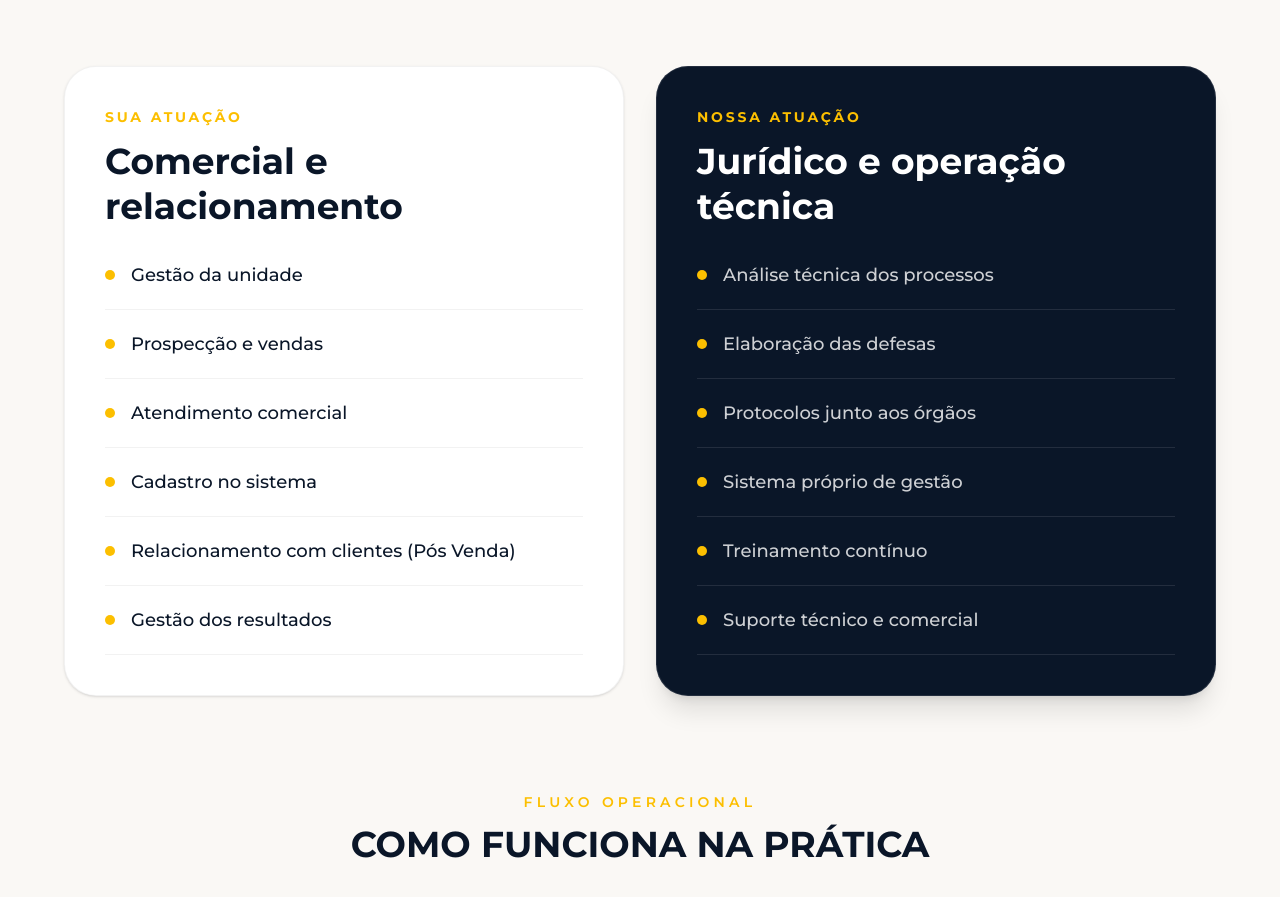
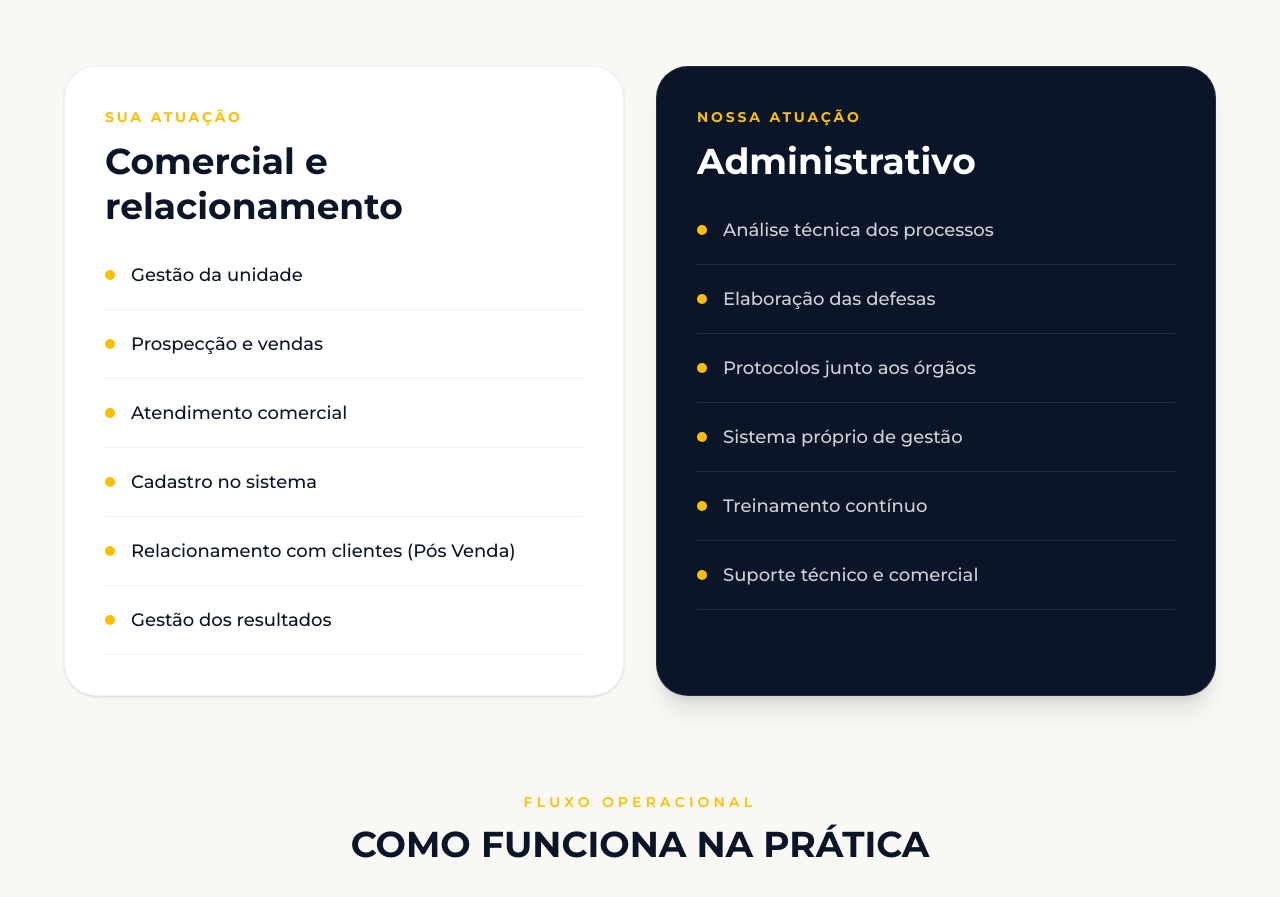
Before and after one commit to MarcelFMartins/lp-help-multas-v2, a React (Vite) app: page / in a window 1280 px wide. Shown: the part 8480-9377 px from the top of the page. Built offline with nearby package versions, Linux system fonts and the light colour scheme; no server answers; a web font is replaced by a local one.

Commit message:
change text to juridico -> administrativo

```diff
--- a/src/components/ModelSection.tsx
+++ b/src/components/ModelSection.tsx
@@ -143,7 +143,7 @@ export default function ModelSection() {
               </p>
 
               <h3 className="font-display text-3xl lg:text-4xl font-black text-white leading-tight">
-                Jurídico e operação técnica
+                Administrativo
               </h3>
             </div>
 
```
